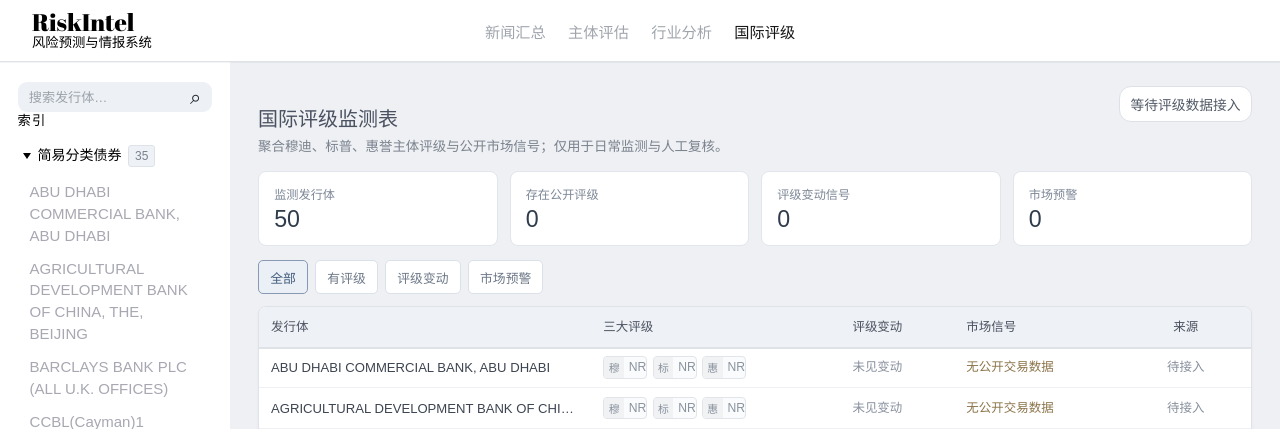
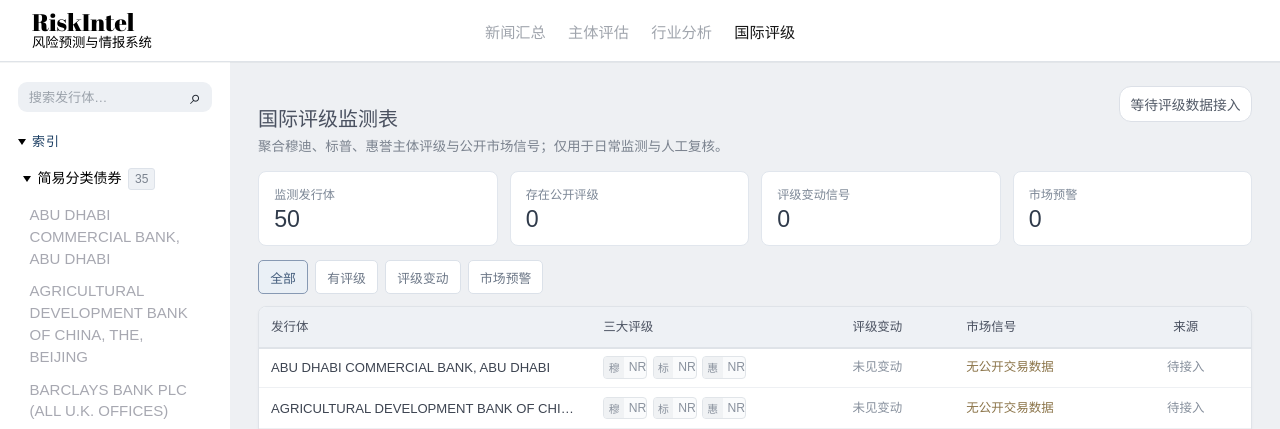
Before and after one commit to schwu06/risk-intel-system, a FastAPI app: page /intl-ratings in a window 1280 px wide. Shown: the top 429 px of the page. Run offline with FastAPI, Linux system fonts and the light colour scheme; some libraries are stand-ins or nearby versions.

Commit message:
将国际评级左侧索引改为与新闻汇总相同的可折叠样式。
Co-authored-by: Cursor <cursoragent@cursor.com>

```diff
--- a/app/templates/intl_ratings.html
+++ b/app/templates/intl_ratings.html
@@ -15,7 +15,16 @@
     <button type="button" class="ir-search-clear" id="ir-search-clear" title="清空搜索" aria-label="清空搜索" hidden>×</button>
     <span aria-hidden="true">⌕</span>
   </label>
-  <h2 class="daily-index-title">索引</h2>
+  <button
+    type="button"
+    class="daily-index-title"
+    id="ir-index-toggle"
+    aria-expanded="true"
+    aria-controls="ir-index-list"
+  >
+    <span class="daily-index-chevron" aria-hidden="true"></span>
+    索引
+  </button>
   <div class="daily-index-list ir-sidebar-body" id="ir-index-list">
     <div class="ir-tree" id="ir-tree" role="tree"></div>
     <p class="hint ir-search-empty" id="ir-search-empty" hidden>无匹配发行体</p>
```
